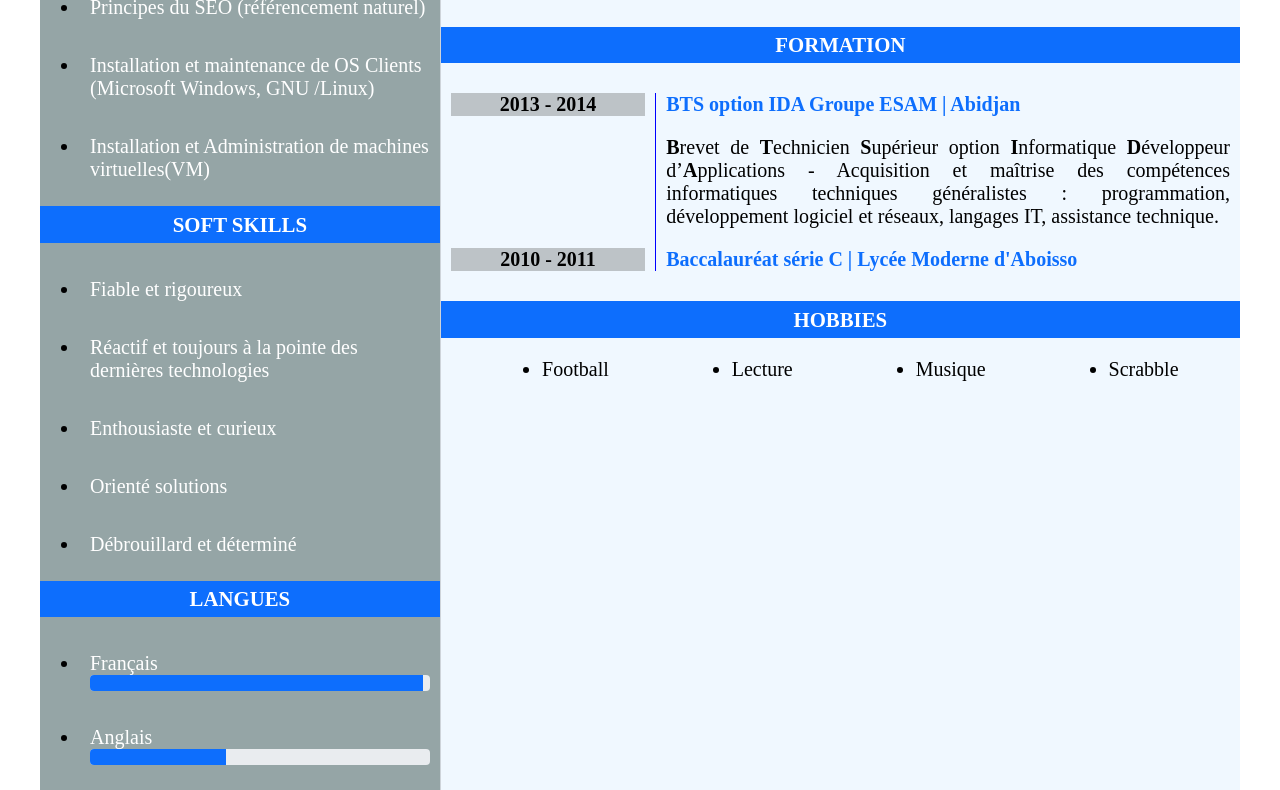
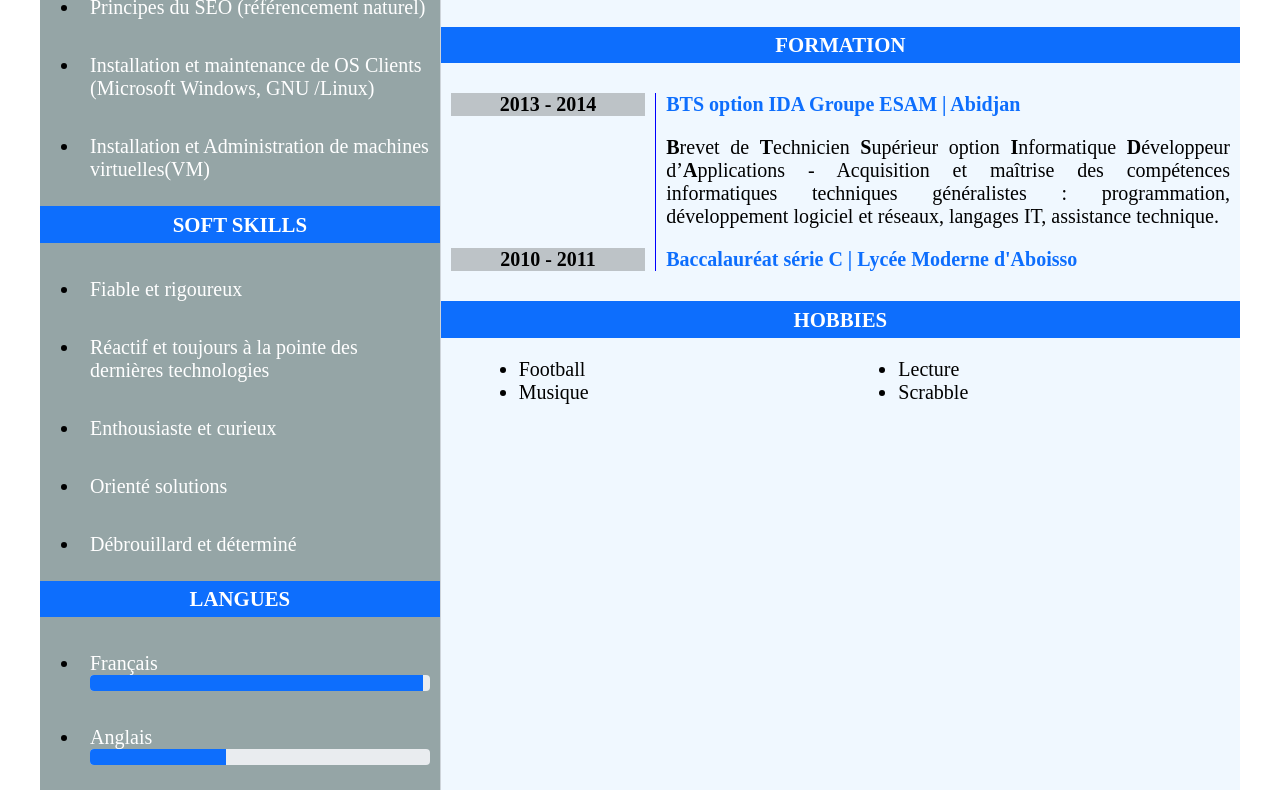
Before and after one commit to DemsyDev/demsydev.github.io, a plain HTML site: page index.html in a window 1280 px wide. Shown: the part 1255-2045 px from the top of the page. Drawn offline with Linux system fonts and the light colour scheme.

Commit message:
Bien disposer les items Hobbies sur mobile

```diff
--- a/style.css
+++ b/style.css
@@ -158,8 +158,15 @@ html, body{
 
 .hobbies ul{
     display: flex;
+    flex-wrap: wrap;
     justify-content: space-around;
 }
+.hobbies ul li{
+    width: 40%;
+    margin: 0 5px;
+}
+
+
 
 /* .hobbies-content li::marker{
     unicode-bidi: isolate;
@@ -358,6 +365,11 @@ html, body{
         margin-bottom: 30px;
     }
 
+    .hobbies ul{
+        display: flex;
+        justify-content: space-around;
+    }
+
     /* .periode{
         background-color: #95a5a6;
         background-color: var(--monGrisFonce);
```
